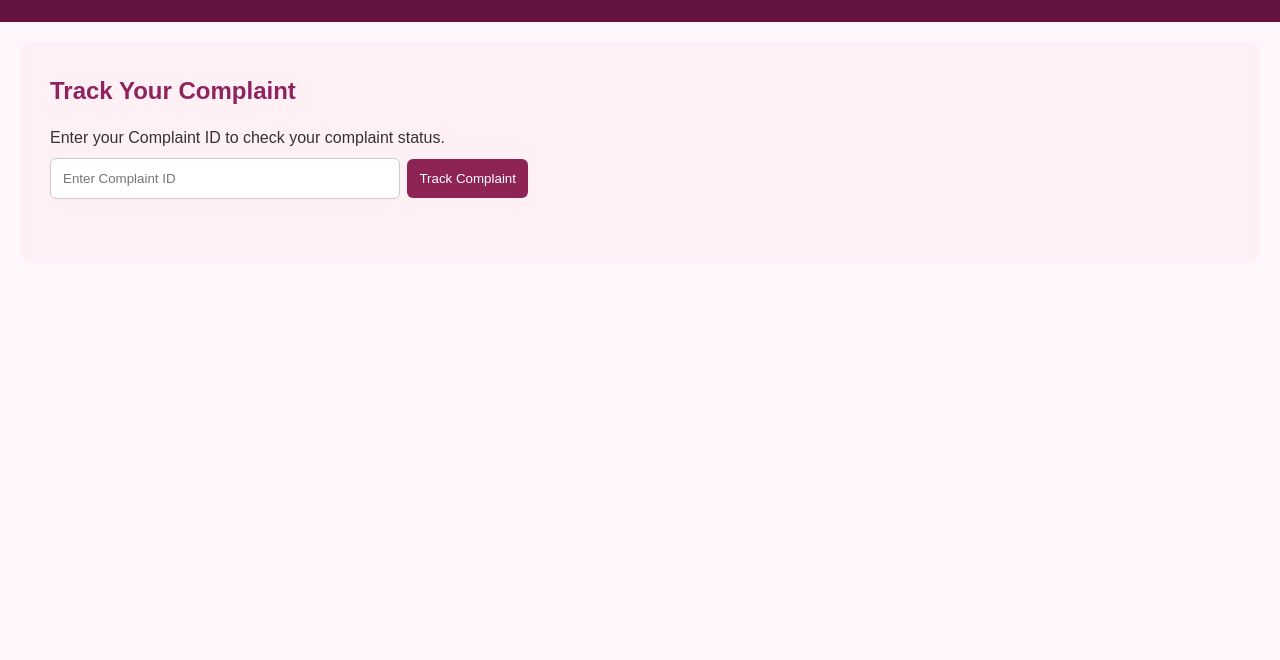
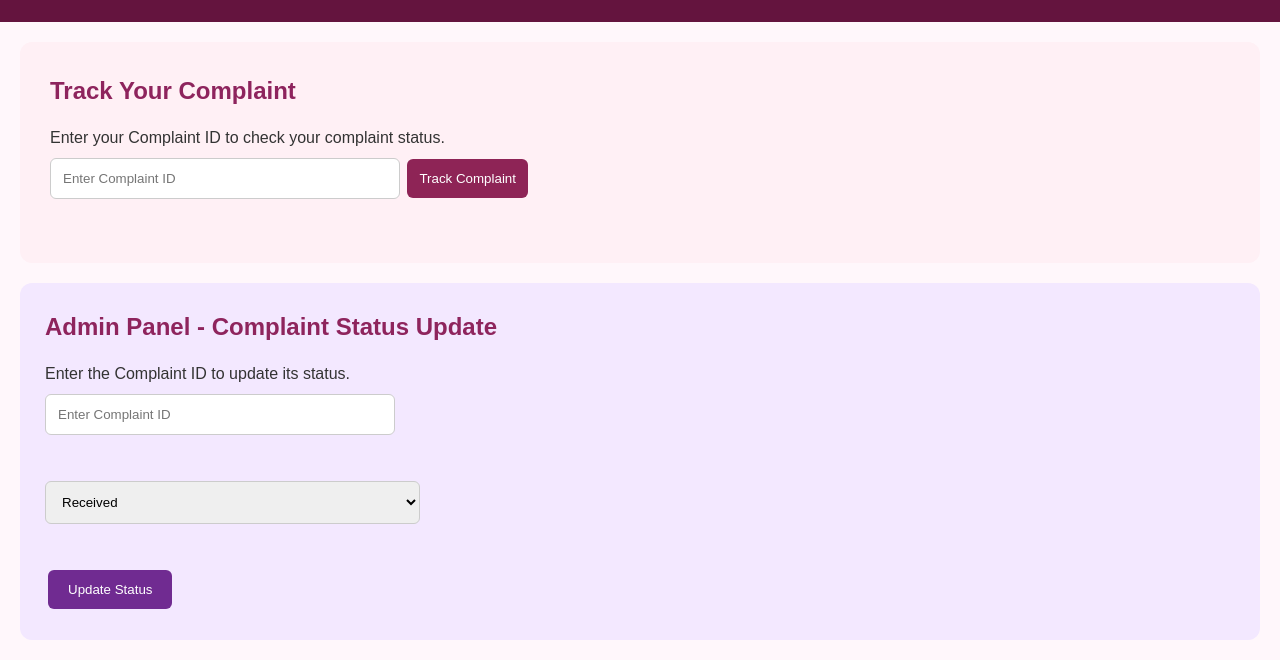
Before and after one commit to rkowsalya289-art/women-safety-and-sexual-harrsement-complaint-app, a plain HTML site: page index.html in a window 1280 px wide. Shown: the part 3978-4638 px from the top of the page. Before the commit the page ends 4261 px from the top, so only its background shows below. Drawn offline with Linux system fonts and the light colour scheme.

Commit message:
Update index.html

```diff
--- a/index.html
+++ b/index.html
@@ -487,5 +487,69 @@ document.addEventListener("DOMContentLoaded", function () {
 });
 </script>
 <!-- END COMPLAINT TRACKING CONNECTION -->
+<!-- ADMIN COMPLAINT STATUS UPDATE -->
+<section id="admin-status" style="padding:25px; margin:20px; background:#f3e8ff; border-radius:12px;">
+  <h2>Admin Panel - Complaint Status Update</h2>
+  <p>Enter the Complaint ID to update its status.</p>
+
+  <input
+    type="text"
+    id="adminComplaintID"
+    placeholder="Enter Complaint ID"
+    style="padding:12px; width:90%; max-width:350px;"
+  >
+
+  <br><br>
+
+  <select id="newComplaintStatus" style="padding:12px; width:90%; max-width:375px;">
+    <option value="Received">Received</option>
+    <option value="Under Review">Under Review</option>
+    <option value="Action Taken">Action Taken</option>
+    <option value="Resolved">Resolved</option>
+  </select>
+
+  <br><br>
+
+  <button onclick="updateComplaintStatus()"
+    style="padding:12px 20px; background:#702b91; color:white; border:0; border-radius:6px;">
+    Update Status
+  </button>
+
+  <p id="adminUpdateResult"></p>
+</section>
+
+<script>
+function updateComplaintStatus() {
+  const id = document.getElementById("adminComplaintID").value.trim();
+  const status = document.getElementById("newComplaintStatus").value;
+  const result = document.getElementById("adminUpdateResult");
+
+  const complaints = JSON.parse(
+    localStorage.getItem("womenComplaints") || "[]"
+  );
+
+  const complaint = complaints.find(c => c.id === id);
+
+  if (!id) {
+    result.textContent = "Please enter a Complaint ID.";
+    return;
+  }
+
+  if (!complaint) {
+    result.textContent = "Complaint ID not found.";
+    return;
+  }
+
+  complaint.status = status;
+
+  localStorage.setItem(
+    "womenComplaints",
+    JSON.stringify(complaints)
+  );
+
+  result.textContent = "Complaint status updated to: " + status;
+}
+</script>
+<!-- END ADMIN STATUS UPDATE -->
 </body>
 </html>
```
